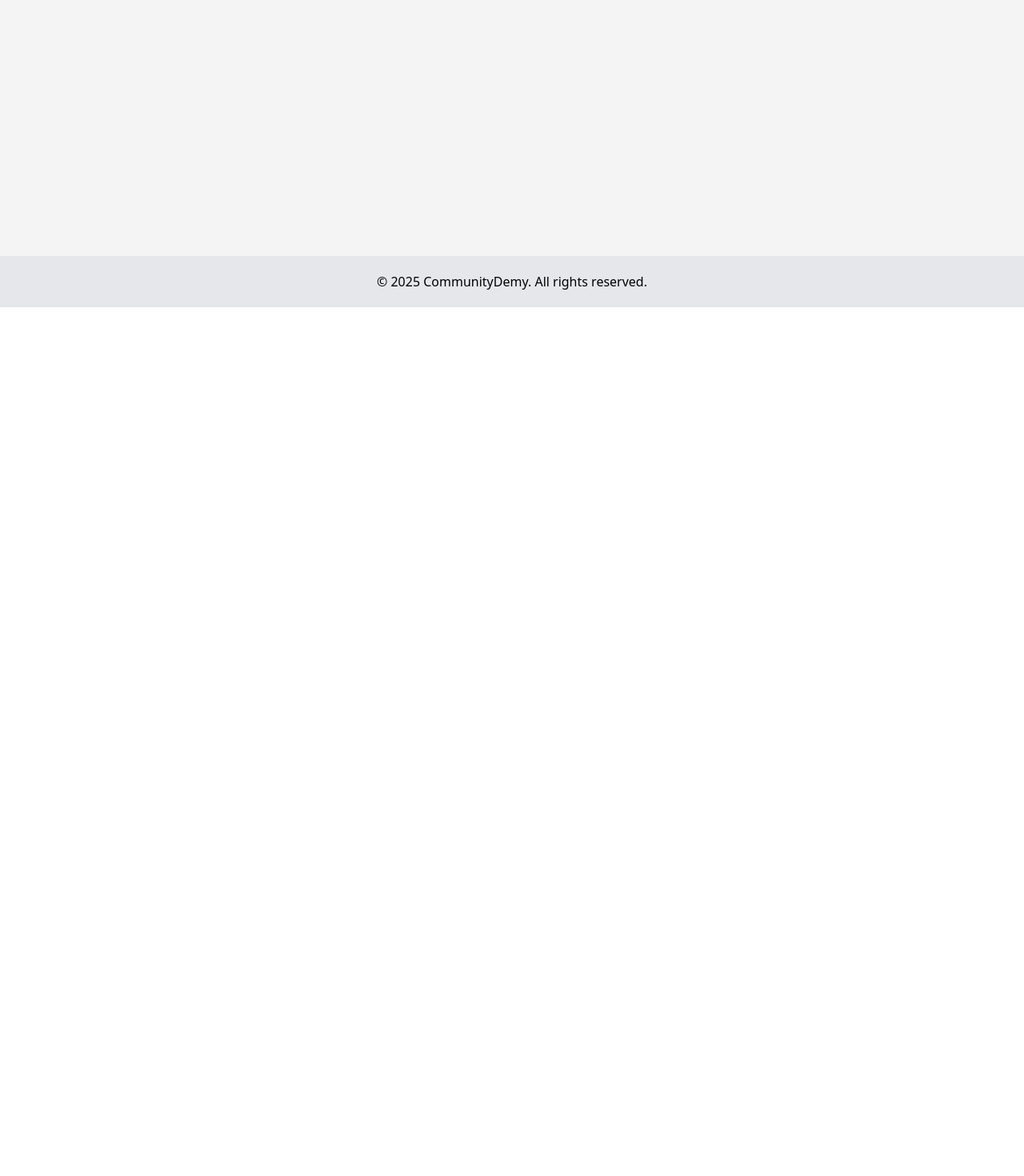
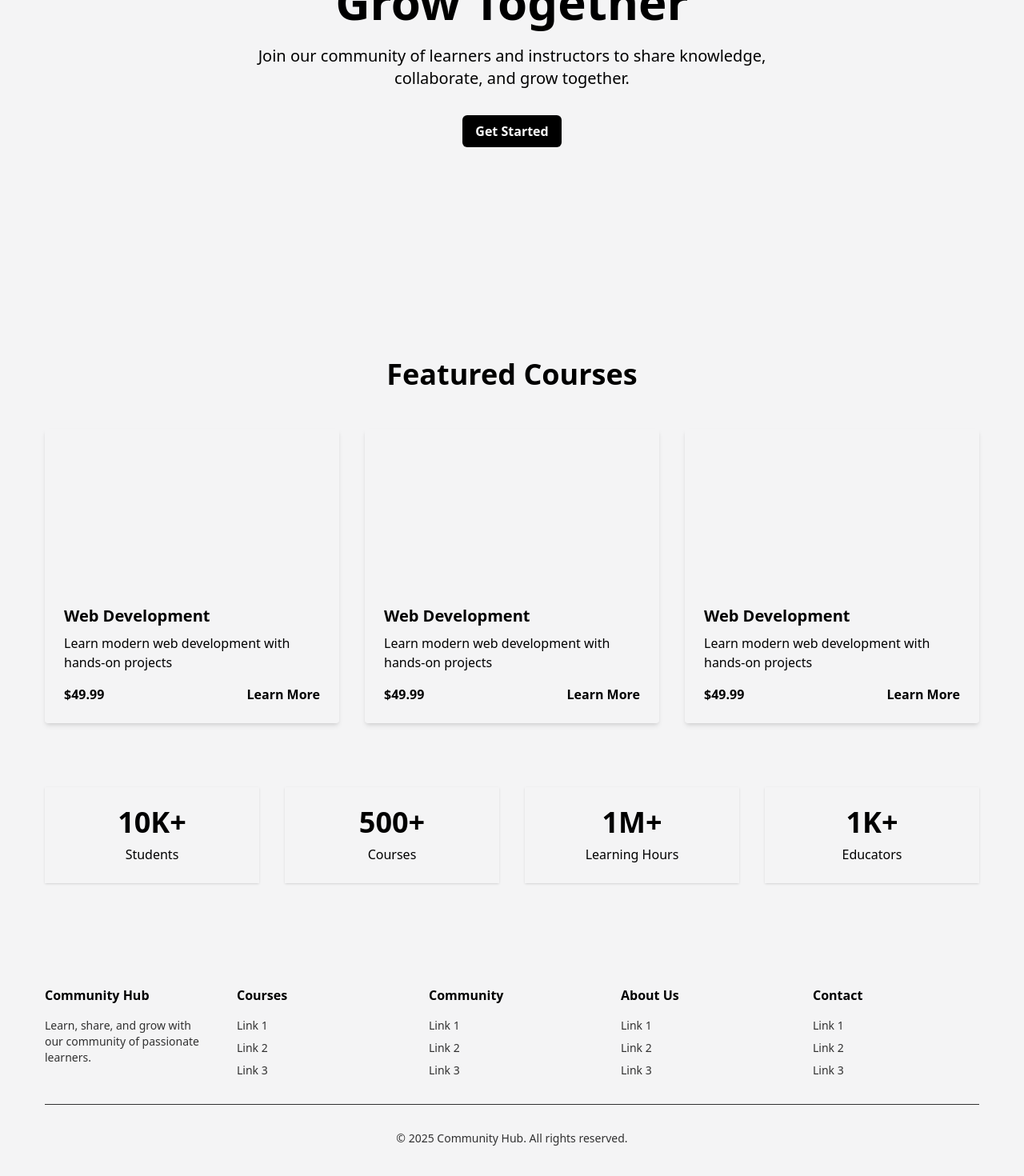
Before and after one commit to Tanmay0215/community-demy, a React (Vite) app: page / in a window 1280 px wide. Shown: the part 416-1886 px from the top of the page at 80% size. Before the commit the page ends 800 px from the top, so only its background shows below. Built offline with nearby package versions, Linux system fonts and the light colour scheme.

Commit message:
home page

```diff
--- a/src/components/Footer.jsx
+++ b/src/components/Footer.jsx
@@ -2,9 +2,33 @@ import React from "react"
 
 function Footer() {
   return (
-    <div className="p-5 bg-gray-200 text-center bottom-0 fixed w-full">
-      &copy; 2025 CommunityDemy. All rights reserved.
-    </div>
+    <footer className="py-12">
+        <div className="container px-4 mx-auto">
+          <div className="grid grid-cols-1 md:grid-cols-5 gap-8">
+            <div>
+              <h3 className="font-bold mb-4">Community Hub</h3>
+              <p className="text-sm opacity-80">
+                Learn, share, and grow with our community of passionate learners.
+              </p>
+            </div>
+            {["Courses", "Community", "About Us", "Contact"].map((section, i) => (
+              <div key={i}>
+                <h4 className="font-bold mb-4">{section}</h4>
+                <ul className="space-y-2">
+                  {[1, 2, 3].map((item) => (
+                    <li key={item} className="text-sm opacity-80 hover:opacity-100">
+                      <a href="#">Link {item}</a>
+                    </li>
+                  ))}
+                </ul>
+              </div>
+            ))}
+          </div>
+          <div className="border-t border-primary-foreground/10 mt-8 pt-8 text-center text-sm opacity-80">
+            <p>&copy; 2025 Community Hub. All rights reserved.</p>
+          </div>
+        </div>
+      </footer>
   )
 }
 
--- a/src/components/Navbar.jsx
+++ b/src/components/Navbar.jsx
@@ -5,9 +5,11 @@ function Navbar() {
   return (
     <div className="flex justify-between items-center p-5">
         <div>Logo</div>
-        <div className="flex gap-5">
+        <div className="flex gap-8 font-semibold">
             <Link to='/'>Home</Link>
             <Link to='/about'>About</Link>
+            <Link to='/courses'>About</Link>
+            <Link to='/community'>About</Link>
         </div>
     </div>
   )
--- a/src/pages/Home.jsx
+++ b/src/pages/Home.jsx
@@ -2,12 +2,104 @@ import React from 'react'
 import Navbar from '../components/Navbar'
 import Footer from '../components/Footer'
 
-function Home() {
+const Home = () => {
   return (
-    <div>
+    <div className="min-h-screen">
       <Navbar />
-        <div>Home</div>
-      <Footer />
+      <div className="px-10">
+        <section className="h-screen flex items-center justify-center">
+          <div className="container mx-auto text-center">
+            <h1 className="text-4xl md:text-6xl font-bold mb-6 text-primary">
+              Learn Together, <br />
+              Grow Together
+            </h1>
+            <p className="text-lg md:text-xl mb-8 max-w-2xl mx-auto">
+              Join our community of learners and instructors to share knowledge,
+              collaborate, and grow together.
+            </p>
+            <button className="bg-black px-4 py-2 text-white rounded-md font-semibold">
+              Get Started
+            </button>
+          </div>
+        </section>
+
+        <div className="container px-4 mx-auto">
+          <h2 className="text-4xl font-bold text-center mb-12">
+            Featured Courses
+          </h2>
+          <div className="grid grid-cols-1 md:grid-cols-3 gap-8">
+            {[1, 2, 3].map((i) => (
+              <div
+                key={i}
+                className="overflow-hidden hover:shadow-lg rounded shadow-md transition-shadow"
+              >
+                <div className="p-6">
+                  <div className="aspect-video bg-muted rounded-lg mb-4"></div>
+                  <h3 className="text-xl font-semibold mb-2">
+                    Web Development
+                  </h3>
+                  <p className="mb-4">
+                    Learn modern web development with hands-on projects
+                  </p>
+                  <div className="flex items-center justify-between">
+                    <span className="text-primary font-semibold">$49.99</span>
+                    <button className="font-semibold">Learn More</button>
+                  </div>
+                </div>
+              </div>
+            ))}
+          </div>
+        </div>
+
+        <section className="py-20">
+          <div className="container px-4 mx-auto">
+            <div className="grid grid-cols-1 md:grid-cols-4 gap-8 text-center">
+              {[
+                { number: '10K+', label: 'Students' },
+                { number: '500+', label: 'Courses' },
+                { number: '1M+', label: 'Learning Hours' },
+                { number: '1K+', label: 'Educators' },
+              ].map((stat, i) => (
+                <div key={i} className="p-6 shadow">
+                  <h3 className="text-4xl font-bold mb-2">{stat.number}</h3>
+                  <p>{stat.label}</p>
+                </div>
+              ))}
+            </div>
+          </div>
+        </section>
+
+        {/* Testimonials
+      <section className="py-20">
+        <div className="container px-4 mx-auto">
+          <h2 className="text-3xl font-bold text-center mb-12">
+          What Our Community Says
+          </h2>
+          <div className="grid grid-cols-1 md:grid-cols-2 gap-8">
+          {[1, 2].map((i) => (
+            <div key={i} className="p-6">
+                <div>
+                <p className="mb-4">
+                &apos;This platform has transformed my learning journey. The community
+                support is incredible, and the courses are top-notch.&apos;
+                  </p>
+                  <div className="flex items-center">
+                    <div className="w-10 h-10 rounded-full bg-muted mr-3"></div>
+                    <div>
+                      <h4 className="font-semibold">John Doe</h4>
+                      <p className="text-sm">Web Developer</p>
+                    </div>
+                  </div>
+                </div>
+                </div>
+                ))}
+                </div> */}
+        {/* </div>
+      </section> */}
+
+        {/* Footer */}
+        <Footer />
+      </div>
     </div>
   )
 }
```
